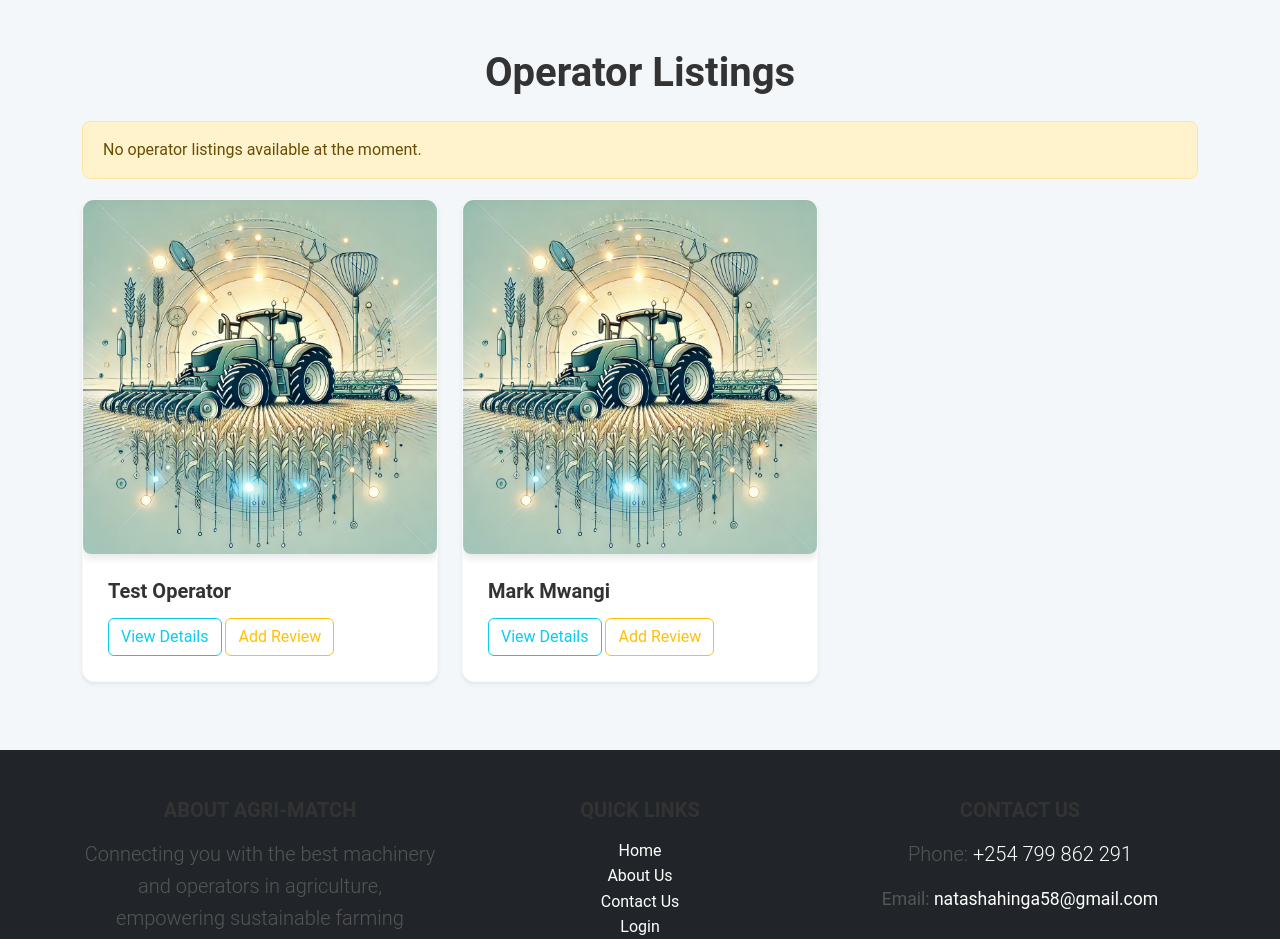
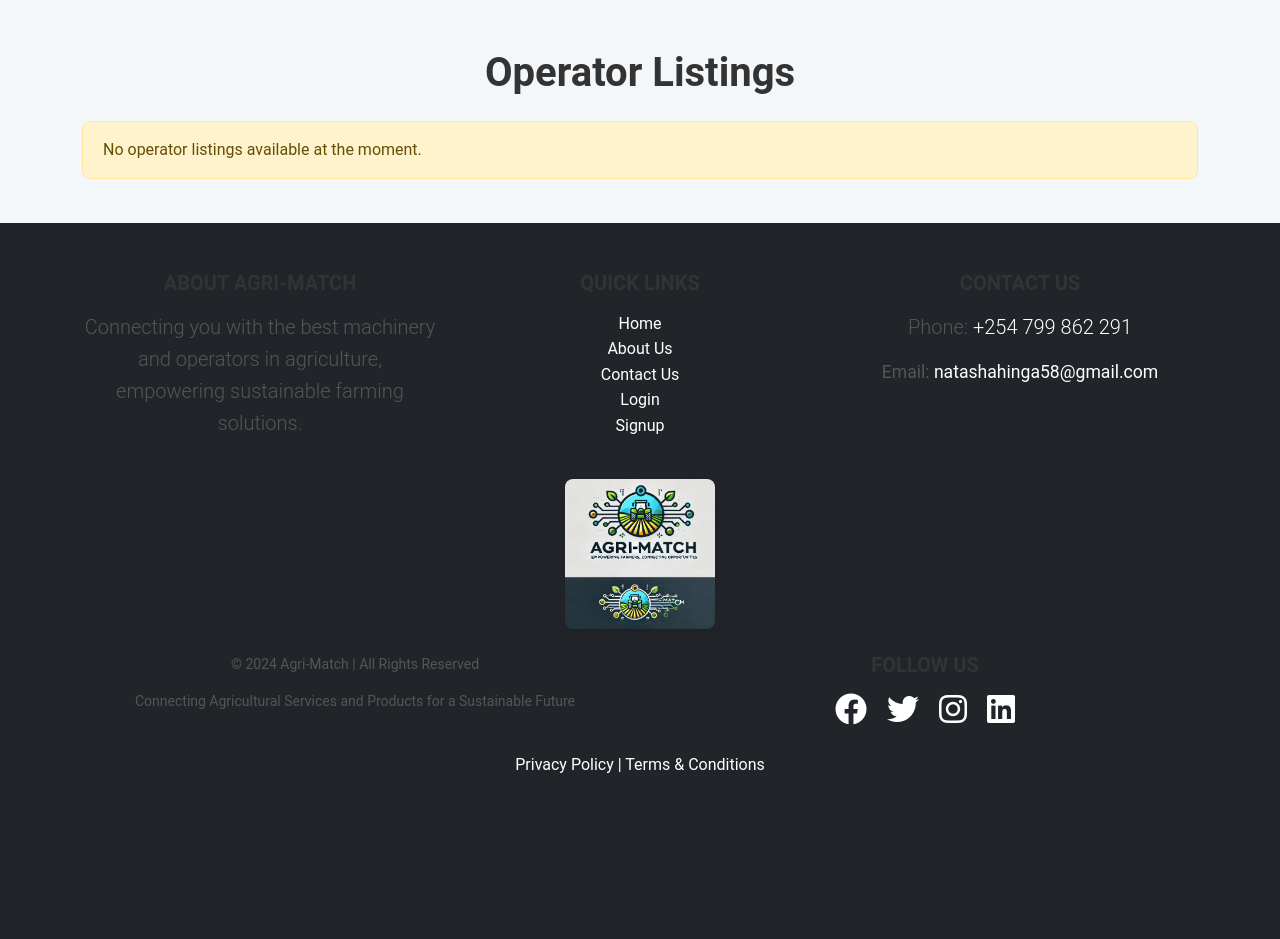
Before and after one commit to slate299/agri_match, a Django app: page /operator_listings/ in a window 1280 px wide. Shown: the part 203-1142 px from the top of the page. After the commit the page ends 976 px from the top, so only its background shows below. Run offline with Django 4.2, Linux system fonts and the light colour scheme; data comes from the database, SQL or seed files in the repository; both versions use the stored data as it was after the commit.

Commit message:
code drop

```diff
--- a/agri_match_app/forms.py
+++ b/agri_match_app/forms.py
@@ -165,7 +165,7 @@ class OperatorListingForm(forms.ModelForm):
     def save(self, commit=True):
         operator = super().save(commit=False)
         # Associate with the current logged-in user
-        operator.user = self.instance.user
+        operator.user = self.initial.get('user')
         if commit:
             operator.save()
         return operator
--- a/templates/operator_listings.html
+++ b/templates/operator_listings.html
@@ -14,7 +14,7 @@
                         <p class="card-text">{{ listing.bio|truncatewords:15 }}</p>
                         <p class="text-muted">Skills: {{ listing.skills }}</p>
                         <p class="text-muted">Hourly Rate: KSh {{ listing.hourly_rate }}</p>
-                        <a href="{% url 'listing_detail' listing.id %}" class="btn btn-success btn-block">Hire This Operator</a>
+                        <a href="{% url 'operator_listing_details' listing_id=listing.id %}" class="btn btn-success btn-block">Hire This Operator</a>
                     </div>
                     <div class="card-footer text-muted">
                         <small>Located in: {{ listing.location }}</small>
@@ -28,19 +28,6 @@
                 </div>
             </div>
         {% endfor %}
-    {% for item in operator_listings %}
-    <div class="col-md-4 mb-4">
-        <div class="card shadow-sm border-light">
-            <img src="{% static 'images/default_image.png' %}" class="card-img-top" alt="Listing Image">
-            <div class="card-body">
-                <h5 class="card-title">{{ item.name }}</h5>
-                <p class="card-text">{{ item.description|truncatewords:20 }}</p>
-                <a href="{% url 'listing_detail' listing_id=item.id listing_type='operator' %}" class="btn btn-outline-info">View Details</a>
-                <a href="{% url 'submit_review' listing_id=item.id listing_type='operator' %}" class="btn btn-outline-warning">Add Review</a>
-            </div>
-        </div>
-    </div>
-    {% endfor %}
     </div>
 </div>
 {% endblock %}
```
Also changed, not shown: db.sqlite3, media/operators/kartello.png (added).
